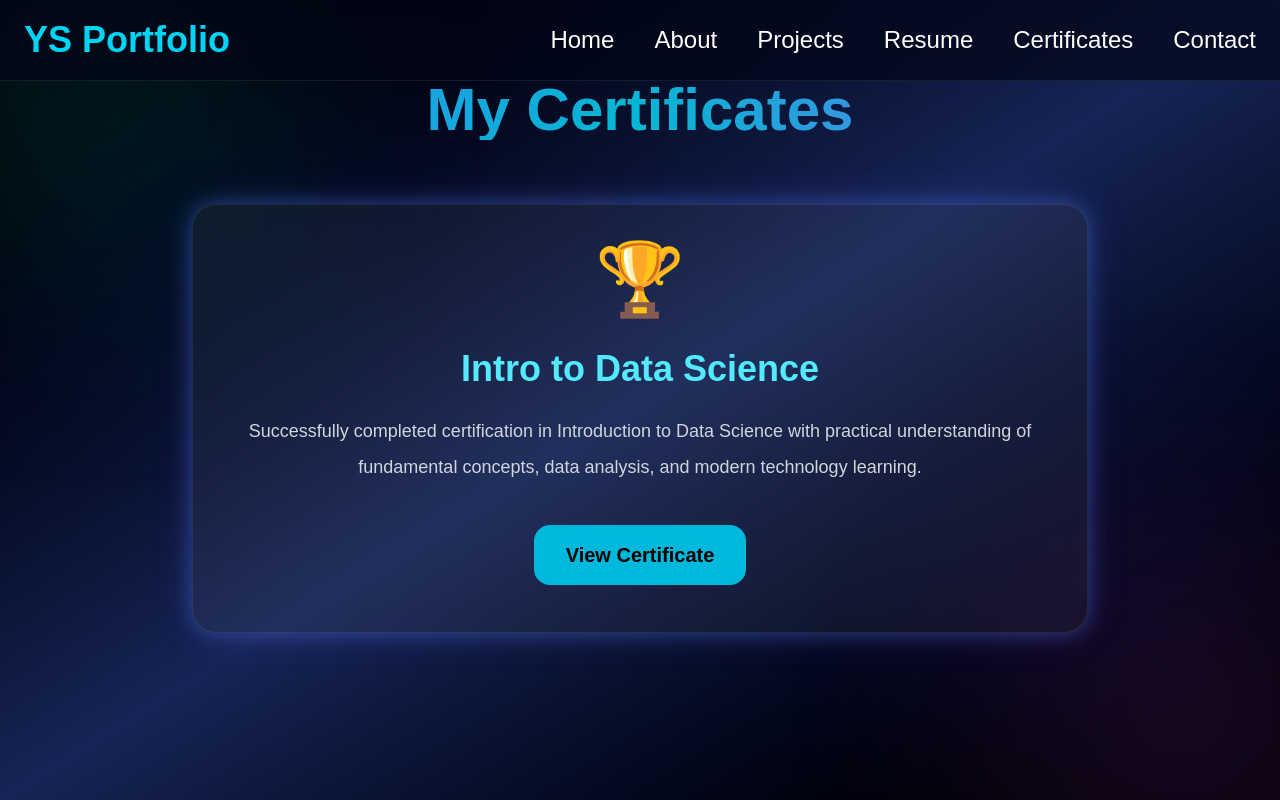
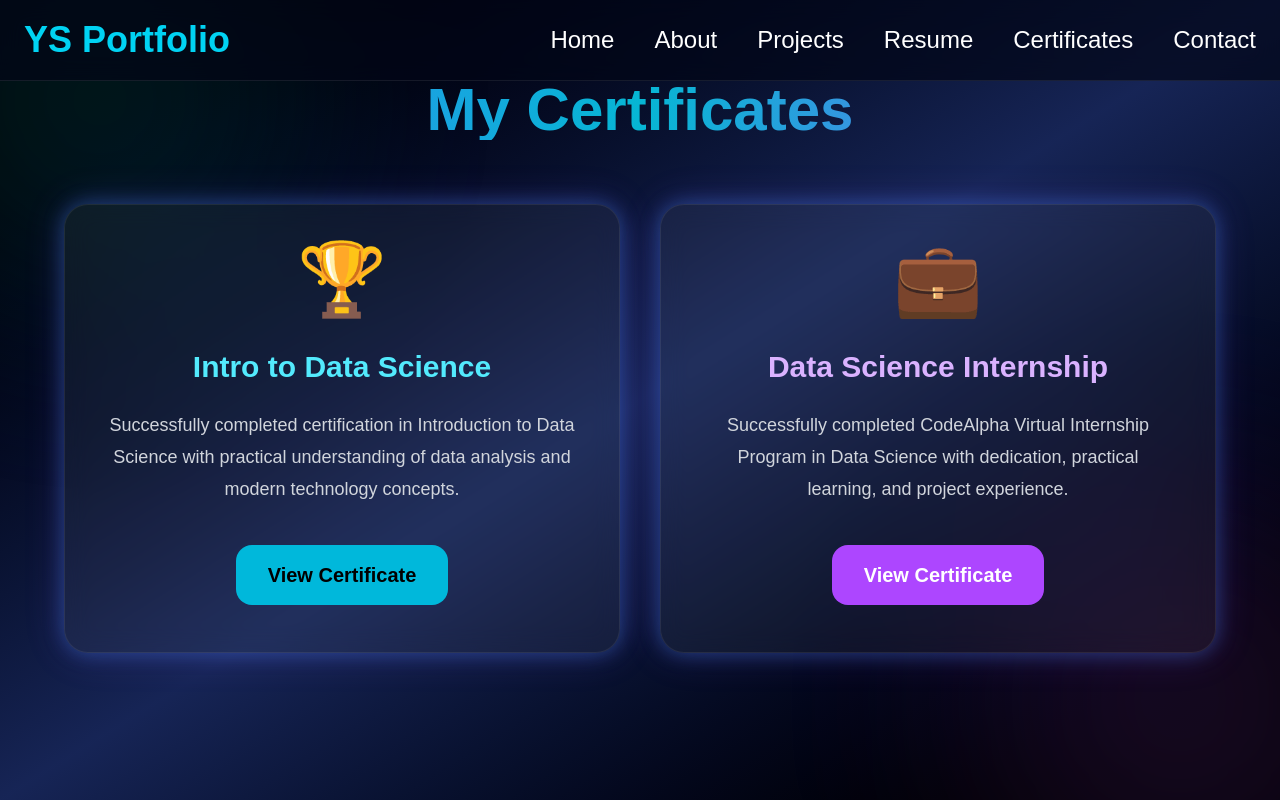
Before and after one commit to yashshelke9129-droid/yash-data-science-portfolio, a Next.js app: page /certificates in a window 1280 px wide. Built offline with nearby package versions, Linux system fonts and the light colour scheme.

Commit message:
Final professional portfolio update

```diff
--- a/package.json
+++ b/package.json
@@ -14,7 +14,8 @@
     "next": "16.2.6",
     "react": "19.2.4",
     "react-dom": "19.2.4",
-    "react-icons": "^5.6.0"
+    "react-icons": "^5.6.0",
+    "react-type-animation": "^3.2.0"
   },
   "devDependencies": {
     "@tailwindcss/postcss": "^4",
--- a/src/app/certificates/page.js
+++ b/src/app/certificates/page.js
@@ -13,7 +13,7 @@ export default function Certificates() {
 
       <main className="min-h-screen bg-gradient-to-br from-black via-blue-950 to-black text-white px-6 py-20 overflow-hidden relative">
 
-        {/* Animated Background Glow */}
+        {/* Background Glow */}
 
         <div className="absolute top-[-100px] left-[-100px] w-[400px] h-[400px] bg-cyan-500/20 blur-[120px] rounded-full animate-pulse"></div>
 
@@ -30,22 +30,22 @@ export default function Certificates() {
           My Certificates
         </motion.h1>
 
-        {/* Certificate Card */}
+        {/* Certificates Grid */}
 
-        <div className="max-w-4xl mx-auto relative z-10">
+        <div className="grid md:grid-cols-2 gap-10 max-w-6xl mx-auto relative z-10">
+
+          {/* Certificate 1 */}
 
           <motion.div
             initial={{ opacity: 0, y: 60 }}
             animate={{ opacity: 1, y: 0 }}
             transition={{ duration: 1 }}
             whileHover={{
-              scale: 1.02,
+              scale: 1.03,
               boxShadow: "0px 0px 40px rgba(34,211,238,0.3)"
             }}
             className="glass glow rounded-3xl p-10 text-center transition-all duration-500"
           >
-
-            {/* Floating Certificate Icon */}
 
             <motion.div
               animate={{ y: [0, -10, 0] }}
@@ -58,20 +58,18 @@ export default function Certificates() {
               🏆
             </motion.div>
 
-            <h2 className="text-4xl font-bold text-cyan-300 mb-6">
+            <h2 className="text-3xl font-bold text-cyan-300 mb-6">
               Intro to Data Science
             </h2>
 
-            <p className="text-gray-300 text-lg leading-9 mb-10">
+            <p className="text-gray-300 text-lg leading-8 mb-10">
 
               Successfully completed certification in
               Introduction to Data Science with practical
-              understanding of fundamental concepts,
-              data analysis, and modern technology learning.
+              understanding of data analysis and modern
+              technology concepts.
 
             </p>
-
-            {/* View Certificate Button */}
 
             <motion.a
               href="/certificates/intro-to-ds.pdf"
@@ -88,6 +86,58 @@ export default function Certificates() {
 
           </motion.div>
 
+          {/* Certificate 2 */}
+
+          <motion.div
+            initial={{ opacity: 0, y: 60 }}
+            animate={{ opacity: 1, y: 0 }}
+            transition={{ duration: 1.2 }}
+            whileHover={{
+              scale: 1.03,
+              boxShadow: "0px 0px 40px rgba(168,85,247,0.3)"
+            }}
+            className="glass glow rounded-3xl p-10 text-center transition-all duration-500"
+          >
+
+            <motion.div
+              animate={{ y: [0, -10, 0] }}
+              transition={{
+                duration: 3,
+                repeat: Infinity
+              }}
+              className="text-7xl mb-8"
+            >
+              💼
+            </motion.div>
+
+            <h2 className="text-3xl font-bold text-purple-300 mb-6">
+              Data Science Internship
+            </h2>
+
+            <p className="text-gray-300 text-lg leading-8 mb-10">
+
+              Successfully completed CodeAlpha Virtual
+              Internship Program in Data Science with
+              dedication, practical learning, and project
+              experience.
+
+            </p>
+
+            <motion.a
+              href="/certificates/internship.pdf"
+              target="_blank"
+              whileHover={{
+                scale: 1.08,
+                boxShadow: "0px 0px 30px rgba(168,85,247,0.8)"
+              }}
+              whileTap={{ scale: 0.95 }}
+              className="inline-block bg-purple-500 hover:bg-purple-400 text-white font-bold px-8 py-4 rounded-2xl transition text-xl btn-hover"
+            >
+              View Certificate
+            </motion.a>
+
+          </motion.div>
+
         </div>
 
       </main>
--- a/src/app/globals.css
+++ b/src/app/globals.css
@@ -16,16 +16,23 @@ body {
 /* Animated Background */
 
 body::before {
+
   content: "";
+
   position: fixed;
+
   width: 200%;
   height: 200%;
+
   background:
     radial-gradient(circle at top left, rgba(59,130,246,0.2), transparent 30%),
     radial-gradient(circle at bottom right, rgba(139,92,246,0.2), transparent 30%),
     radial-gradient(circle at center, rgba(6,182,212,0.15), transparent 25%);
+
   animation: moveBg 15s linear infinite;
+
   z-index: -1;
+
 }
 
 @keyframes moveBg {
@@ -59,73 +66,107 @@ body::before {
 /* Glassmorphism */
 
 .glass {
+
   background: rgba(255,255,255,0.05);
+
   backdrop-filter: blur(12px);
+
   border: 1px solid rgba(255,255,255,0.08);
+
 }
 
 /* Gradient Text */
 
 .gradient-text {
+
   background: linear-gradient(to right, #3b82f6, #06b6d4, #8b5cf6);
+
   background-clip: text;
+
   -webkit-background-clip: text;
+
   -webkit-text-fill-color: transparent;
+
 }
 
 /* Glow Effect */
 
 .glow {
+
   box-shadow:
     0 0 20px rgba(59,130,246,0.4),
     0 0 40px rgba(139,92,246,0.2);
+
 }
 
 /* Card Hover */
 
 .card-hover {
-  transition: 0.4s ease;
+
+  transition: 0.3s ease-in-out;
+
 }
 
 .card-hover:hover {
+
   transform: translateY(-10px) scale(1.02);
+
   box-shadow:
     0 0 25px rgba(59,130,246,0.5),
     0 0 45px rgba(139,92,246,0.3);
+
 }
 
 /* Premium Button Glow */
 
 .btn-hover{
-  transition:all 0.4s ease;
+
+  transition:all 0.18s ease-in-out;
+
   position:relative;
+
   overflow:hidden;
+
+  cursor:pointer;
+
 }
 
 .btn-hover:hover{
+
   transform:translateY(-4px) scale(1.08);
 
   box-shadow:
     0 0 15px rgba(34,211,238,0.8),
     0 0 35px rgba(139,92,246,0.5);
+
 }
 
 /* Shine Animation */
 
 .btn-hover::before{
+
   content:"";
+
   position:absolute;
+
   top:0;
   left:-120%;
+
   width:100%;
   height:100%;
+
   background:rgba(255,255,255,0.2);
+
   transform:skewX(-20deg);
-  transition:0.6s;
+
+  transition:0.3s;
+
 }
 
 .btn-hover:hover::before{
+
   left:120%;
+
 }
 
 /* Floating Animation */
@@ -147,7 +188,9 @@ body::before {
 }
 
 .float-animation {
+
   animation: floating 4s ease-in-out infinite;
+
 }
 
 /* Fade Animation */
@@ -155,40 +198,59 @@ body::before {
 @keyframes fadeIn {
 
   from {
+
     opacity: 0;
+
     transform: translateY(30px);
+
   }
 
   to {
+
     opacity: 1;
+
     transform: translateY(0);
+
   }
 
 }
 
 .fade-in {
+
   animation: fadeIn 1s ease;
+
 }
 
 /* Scrollbar */
 
 ::-webkit-scrollbar {
+
   width: 8px;
+
 }
 
 ::-webkit-scrollbar-track {
+
   background: #020617;
+
 }
 
 ::-webkit-scrollbar-thumb {
+
   background: linear-gradient(#06b6d4, #8b5cf6);
+
   border-radius: 20px;
+
 }
 
 /* Navbar */
 
 nav {
+
   background: rgba(2,6,23,0.7);
+
   backdrop-filter: blur(12px);
+
   border-bottom: 1px solid rgba(255,255,255,0.08);
+
 }
```
Also changed, not shown: 2 other files (tests, documents, lock files or other folders).
